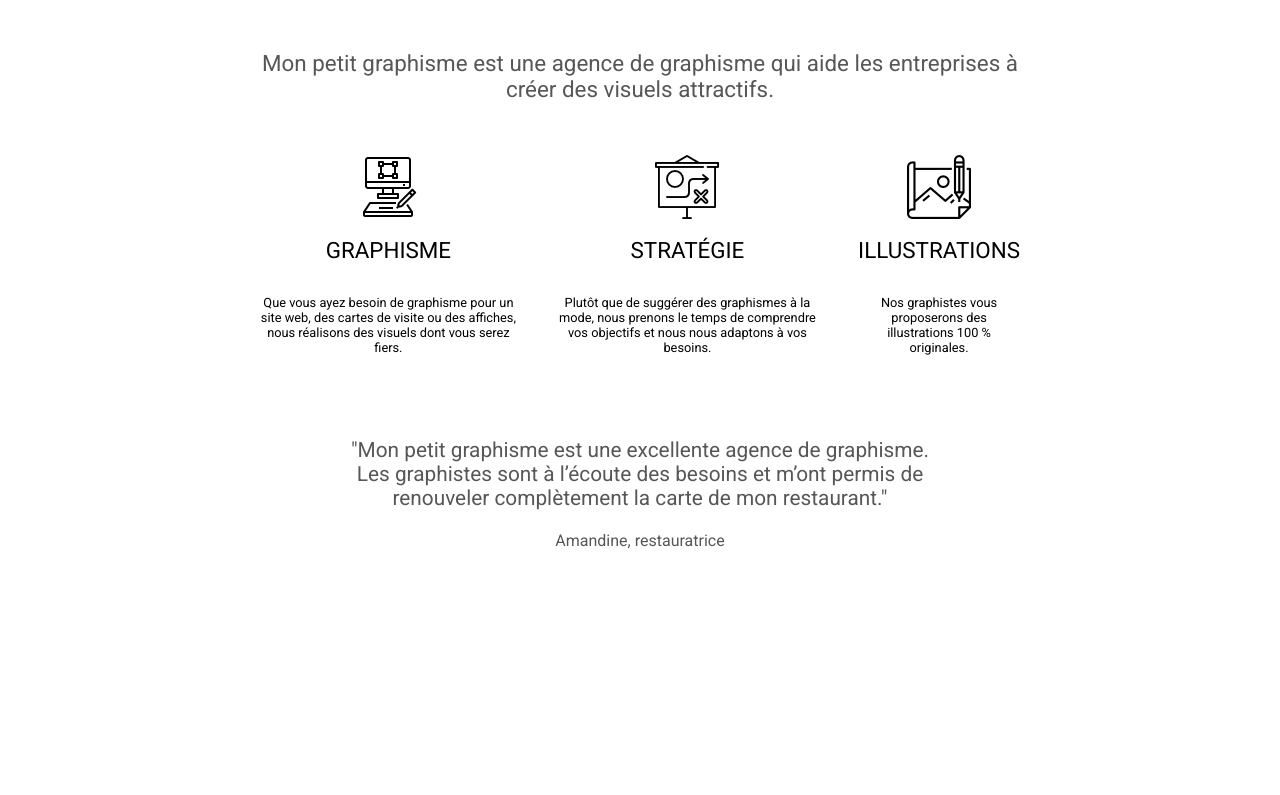
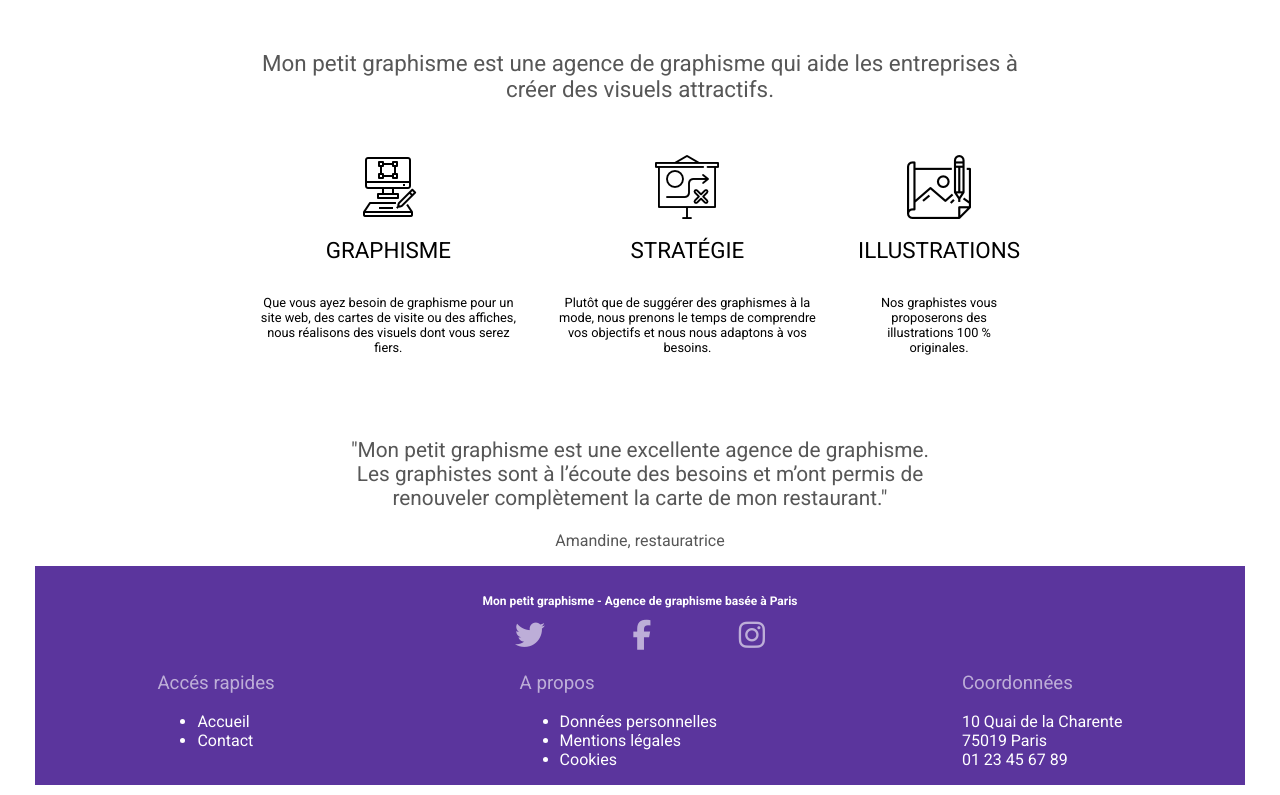
Before and after one commit to FlorianV012/Webinaire_DW_p2_maquette, a plain HTML site: page index.html in a window 1280 px wide. Shown: the part 567-1362 px from the top of the page. Before the commit the page ends 1143 px from the top, so only its background shows below. Drawn offline with Linux system fonts and the light colour scheme.

Commit message:
HTML et CSS partie footer

```diff
--- a/index.html
+++ b/index.html
@@ -84,7 +84,39 @@
         </section>
       </section>
 
-
+      <footer>
+        <div class="copyright">
+          <h2>Mon petit graphisme - Agence de graphisme basée à Paris</h2>
+        </div>
+        <div class="reseauxSociaux">
+          <i class="fab fa-twitter"></i>
+          <i class="fab fa-facebook-f"></i>
+          <i class="fab fa-instagram"></i>
+        </div>
+        <div class="contenuFooter">
+            <div class="colFooter">
+                <h3>Accés rapides</h3>
+                <ul>
+                    <li>Accueil</li>
+                    <li>Contact</li>
+                </ul>
+            </div>
+            <div class="colFooter">
+                <h3>A propos</h3>
+                <ul>
+                    <li>Données personnelles</li>
+                    <li>Mentions légales</li>
+                    <li>Cookies</li>
+                </ul>
+            </div>
+            <div class="colFooter">
+                <h3>Coordonnées</h3>
+                <p>10 Quai de la Charente<br>
+                    75019 Paris<br>
+                    01 23 45 67 89</p>
+            </div>
+        </div>
+      </footer>
     </main>
   </body>
 </html>
--- a/styles.css
+++ b/styles.css
@@ -52,17 +52,16 @@ nav li {
 
 /* Sections */
 
-.presentation{
+.presentation {
   display: flex;
   flex-direction: column;
   align-items: center;
 }
 
-
-.intro, .competences {
+.intro,
+.competences {
   max-width: 800px;
   margin-top: 30px;
-
 }
 
 .intro p {
@@ -71,7 +70,7 @@ nav li {
   text-align: center;
 }
 
-.competences{
+.competences {
   display: flex;
   justify-content: space-around;
 }
@@ -81,12 +80,12 @@ nav li {
   align-items: center;
   padding: 0 20px 0 20px;
 }
-.competences h2{
+.competences h2 {
   text-transform: uppercase;
   font-size: 1.4em;
   font-weight: 400;
 }
-.competences p{
+.competences p {
   font-size: 0.8em;
   text-align: center;
 }
@@ -95,13 +94,52 @@ nav li {
   max-width: 600px;
   margin-top: 50px;
 }
-.avis p{
+.avis p {
   color: rgb(87, 87, 87);
   text-align: center;
 }
-.avisTexte{
+.avisTexte {
   font-size: 1.3em;
 }
-.avisRedacteur{
+.avisRedacteur {
   font-weight: 400;
 }
+
+/* Footer */
+
+footer {
+  background: #5b359d;
+  padding-top: 18px;
+}
+
+.copyright {
+  color: white;
+  text-align: center;
+  font-size: 0.5em;
+  font-weight: 400;
+}
+
+.reseauxSociaux {
+  color: rgba(255, 255, 255, 0.6);
+  margin: 0 40px 0 40px;
+  font-size: 30px;
+  text-align: center;
+}
+.reseauxSociaux .fab {
+  margin: 0 40px 0 40px;
+}
+
+.contenuFooter {
+  display: flex;
+  justify-content: space-around;
+}
+
+.colFooter h3 {
+  color: rgba(255, 255, 255, 0.6);
+  font-weight: 400;
+}
+
+.colFooter li,
+.colFooter p {
+  color: white;
+}
```
Lines whose indentation alone changed are shown as unchanged.
